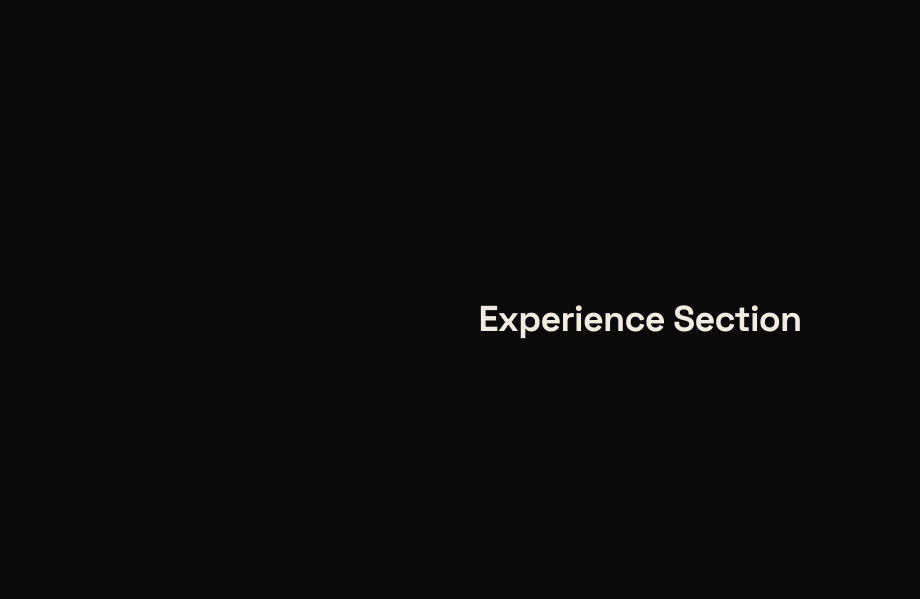
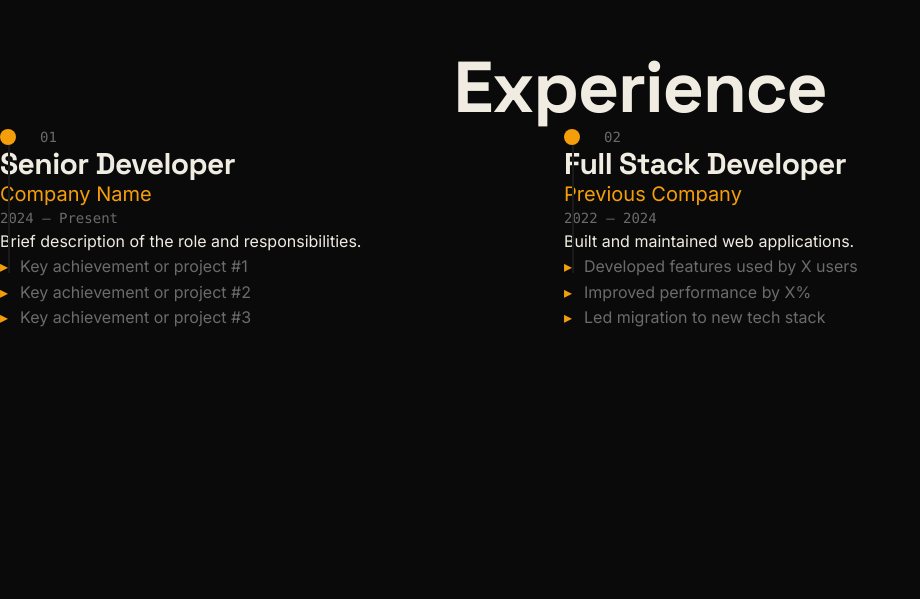
Before and after one commit to yashoza19/yashoza-portfolio, a Next.js app: page / in a window 1280 px wide. Shown: the part 1921-2520 px from the top of the page, without its empty margins (0-920 px from the left). Built offline with nearby package versions, Linux system fonts and the light colour scheme.

Commit message:
feat: add experience section with horizontal scroll timeline

```diff
--- a/app/page.tsx
+++ b/app/page.tsx
@@ -1,5 +1,6 @@
 import Hero from "@/components/sections/Hero";
 import About from "@/components/sections/About";
+import Experience from "@/components/sections/Experience";
 
 export default function Home() {
   return (
@@ -10,9 +11,8 @@ export default function Home() {
       {/* About Section */}
       <About />
 
-      <section id="experience" className="min-h-screen flex items-center justify-center">
-        <h2 className="text-display text-4xl">Experience Section</h2>
-      </section>
+      {/* Experience Section */}
+      <Experience />
 
       <section id="projects" className="min-h-screen flex items-center justify-center bg-[var(--color-border)]">
         <h2 className="text-display text-4xl">Projects Section</h2>
--- /dev/null
+++ b/components/sections/Experience.tsx
@@ -0,0 +1,237 @@
+"use client";
+
+import { useEffect, useRef } from "react";
+import { gsap } from "gsap";
+import { ScrollTrigger } from "gsap/ScrollTrigger";
+import { EXPERIENCES } from "@/lib/constants";
+
+gsap.registerPlugin(ScrollTrigger);
+
+export default function Experience() {
+  const sectionRef = useRef<HTMLElement>(null);
+  const containerRef = useRef<HTMLDivElement>(null);
+  const headingRef = useRef<HTMLHeadingElement>(null);
+
+  useEffect(() => {
+    const prefersReducedMotion = window.matchMedia(
+      "(prefers-reduced-motion: reduce)"
+    ).matches;
+
+    if (prefersReducedMotion) return;
+
+    // Animate heading
+    if (headingRef.current) {
+      gsap.fromTo(
+        headingRef.current,
+        { y: 60, opacity: 0 },
+        {
+          y: 0,
+          opacity: 1,
+          duration: 1,
+          ease: "power3.out",
+          scrollTrigger: {
+            trigger: headingRef.current,
+            start: "top 80%",
+          },
+        }
+      );
+    }
+
+    // Horizontal scroll animation
+    if (containerRef.current && window.innerWidth >= 1024) {
+      const container = containerRef.current;
+      const scrollWidth = container.scrollWidth - container.clientWidth;
+
+      gsap.to(container, {
+        x: -scrollWidth,
+        ease: "none",
+        scrollTrigger: {
+          trigger: sectionRef.current,
+          start: "top top",
+          end: () => `+=${scrollWidth + window.innerHeight}`,
+          pin: true,
+          scrub: 1,
+          invalidateOnRefresh: true,
+        },
+      });
+    }
+
+    return () => {
+      ScrollTrigger.getAll().forEach((trigger) => trigger.kill());
+    };
+  }, []);
+
+  return (
+    <section
+      id="experience"
+      ref={sectionRef}
+      className="section-container min-h-screen relative overflow-hidden"
+    >
+      <div className="w-full px-6 md:px-10">
+        <div className="max-w-10xl mx-auto">
+          {/* Section Heading */}
+          <h2
+            ref={headingRef}
+            className="text-display text-5xl md:text-6xl lg:text-7xl font-bold mb-16 md:mb-24 text-center"
+          >
+            Experience
+          </h2>
+
+          {/* Timeline Container - Desktop Horizontal Scroll */}
+          <div className="hidden lg:block">
+            <div
+              ref={containerRef}
+              className="flex gap-16 items-start"
+              style={{ willChange: "transform" }}
+            >
+              {EXPERIENCES.map((exp, index) => (
+                <ExperienceCard key={index} experience={exp} index={index} />
+              ))}
+            </div>
+          </div>
+
+          {/* Timeline - Mobile Vertical Stack */}
+          <div className="lg:hidden space-y-12">
+            {EXPERIENCES.map((exp, index) => (
+              <ExperienceCardMobile
+                key={index}
+                experience={exp}
+                index={index}
+              />
+            ))}
+          </div>
+        </div>
+      </div>
+    </section>
+  );
+}
+
+interface ExperienceCardProps {
+  experience: {
+    company: string;
+    role: string;
+    period: string;
+    description: string;
+    highlights: string[];
+  };
+  index: number;
+}
+
+function ExperienceCard({ experience, index }: ExperienceCardProps) {
+  return (
+    <div className="flex-shrink-0 w-[500px]">
+      {/* Timeline Node */}
+      <div className="flex items-center gap-6 mb-8">
+        <div className="relative">
+          <div className="w-4 h-4 bg-[var(--color-accent)] rounded-full" />
+          <div className="absolute top-4 left-2 w-[2px] h-32 bg-[var(--color-border)]" />
+        </div>
+        <div className="text-sm text-[var(--color-muted)] font-mono">
+          {String(index + 1).padStart(2, "0")}
+        </div>
+      </div>
+
+      {/* Content */}
+      <div className="pl-10">
+        <div className="mb-4">
+          <h3 className="text-display text-2xl md:text-3xl font-bold mb-2">
+            {experience.role}
+          </h3>
+          <p className="text-xl text-[var(--color-accent)] mb-2">
+            {experience.company}
+          </p>
+          <p className="text-sm text-[var(--color-muted)] font-mono">
+            {experience.period}
+          </p>
+        </div>
+
+        <p className="text-[var(--color-text)] mb-6 leading-relaxed">
+          {experience.description}
+        </p>
+
+        <ul className="space-y-3">
+          {experience.highlights.map((highlight, i) => (
+            <li
+              key={i}
+              className="flex items-start gap-3 text-[var(--color-muted)]"
+            >
+              <span className="text-[var(--color-accent)] mt-1">▸</span>
+              <span>{highlight}</span>
+            </li>
+          ))}
+        </ul>
+      </div>
+    </div>
+  );
+}
+
+function ExperienceCardMobile({ experience, index }: ExperienceCardProps) {
+  const cardRef = useRef<HTMLDivElement>(null);
+
+  useEffect(() => {
+    const prefersReducedMotion = window.matchMedia(
+      "(prefers-reduced-motion: reduce)"
+    ).matches;
+
+    if (prefersReducedMotion || !cardRef.current) return;
+
+    gsap.fromTo(
+      cardRef.current,
+      { y: 40, opacity: 0 },
+      {
+        y: 0,
+        opacity: 1,
+        duration: 0.8,
+        ease: "power3.out",
+        scrollTrigger: {
+          trigger: cardRef.current,
+          start: "top 85%",
+        },
+      }
+    );
+  }, []);
+
+  return (
+    <div ref={cardRef} className="flex gap-6">
+      {/* Timeline */}
+      <div className="flex flex-col items-center">
+        <div className="w-4 h-4 bg-[var(--color-accent)] rounded-full flex-shrink-0" />
+        <div className="w-[2px] flex-1 bg-[var(--color-border)] mt-4" />
+      </div>
+
+      {/* Content */}
+      <div className="flex-1 pb-8">
+        <div className="mb-4">
+          <div className="text-sm text-[var(--color-muted)] font-mono mb-2">
+            {String(index + 1).padStart(2, "0")}
+          </div>
+          <h3 className="text-display text-2xl font-bold mb-2">
+            {experience.role}
+          </h3>
+          <p className="text-lg text-[var(--color-accent)] mb-2">
+            {experience.company}
+          </p>
+          <p className="text-sm text-[var(--color-muted)] font-mono">
+            {experience.period}
+          </p>
+        </div>
+
+        <p className="text-[var(--color-text)] mb-6 leading-relaxed">
+          {experience.description}
+        </p>
+
+        <ul className="space-y-3">
+          {experience.highlights.map((highlight, i) => (
+            <li
+              key={i}
+              className="flex items-start gap-3 text-[var(--color-muted)]"
+            >
+              <span className="text-[var(--color-accent)] mt-1">▸</span>
+              <span>{highlight}</span>
+            </li>
+          ))}
+        </ul>
+      </div>
+    </div>
+  );
+}
```
